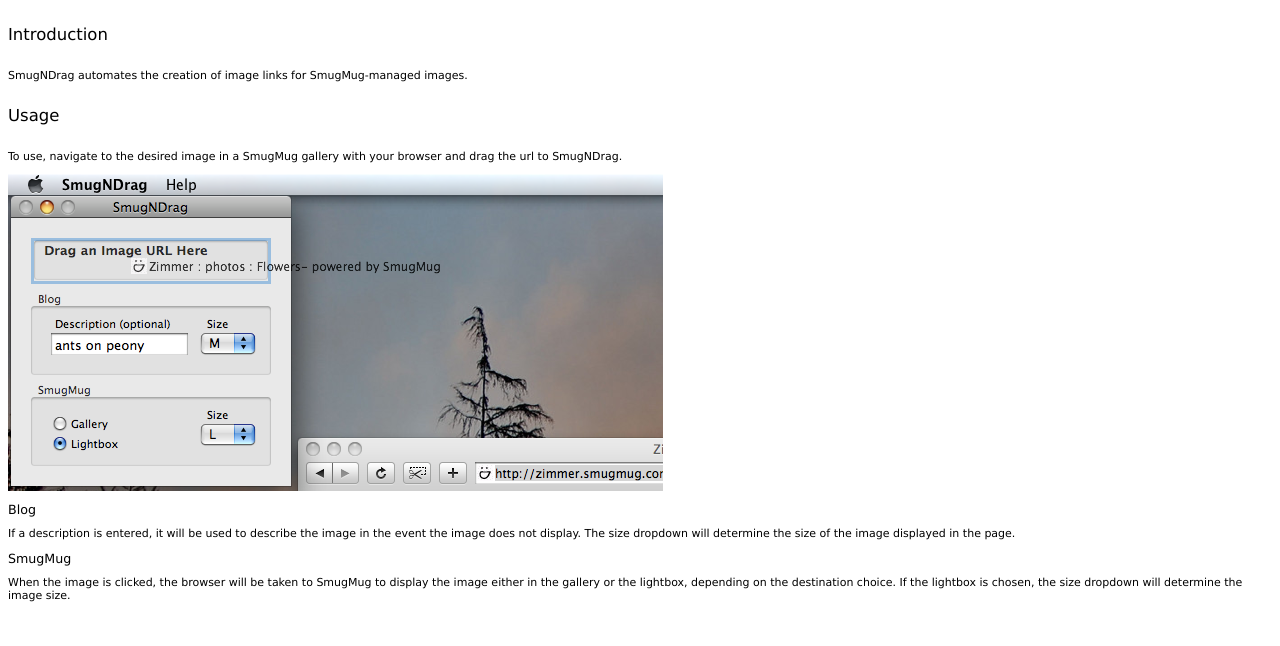
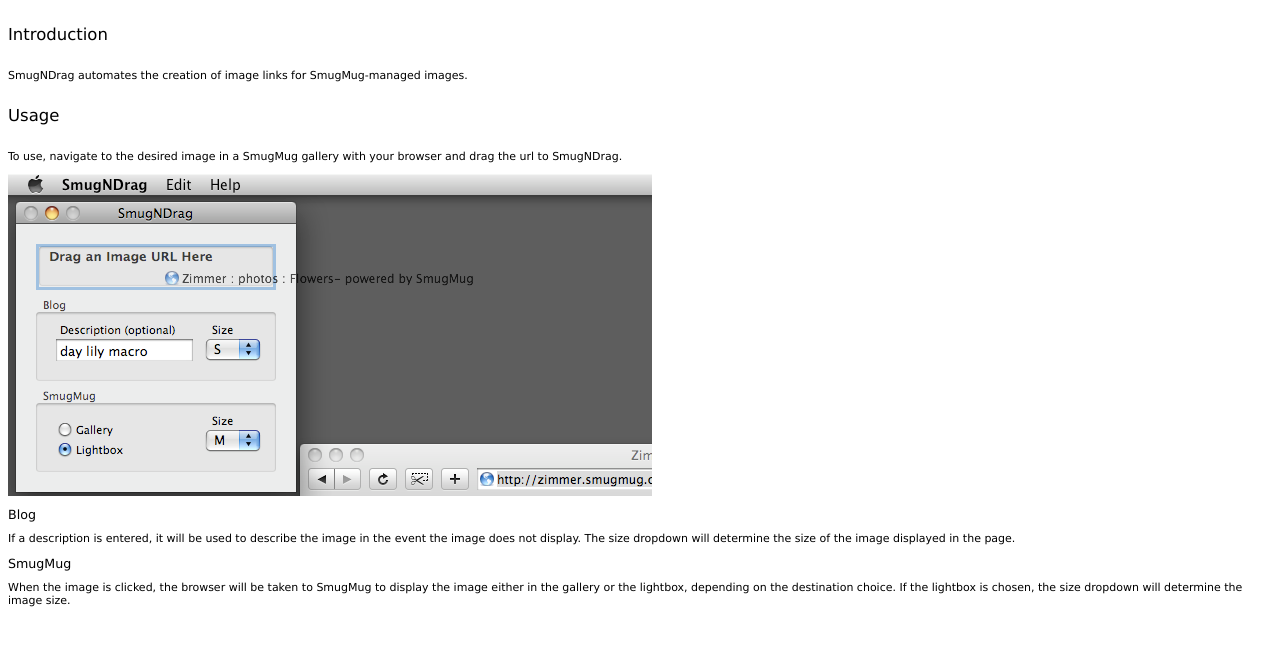
Before and after one commit to bzimmer/smugndrag, a plain HTML site: page SmugNDrag Help/index.html in a window 1280 px wide. Drawn offline with Linux system fonts and the light colour scheme.

Commit message:
added version 1.5 screen capture

```diff
--- a/SmugNDrag Help/index.html
+++ b/SmugNDrag Help/index.html
@@ -32,7 +32,7 @@
   To use, navigate to the desired image in a SmugMug gallery with your
   browser and drag the url to SmugNDrag.
 
-  <p><img src="images/drag_1_4.png"/></p>
+  <p><img src="images/drag_1_5.png"/></p>
 
   <h2>Blog</h2>
 
```
Also changed, not shown: SmugNDrag Help/images/drag_1_5.png (added).
